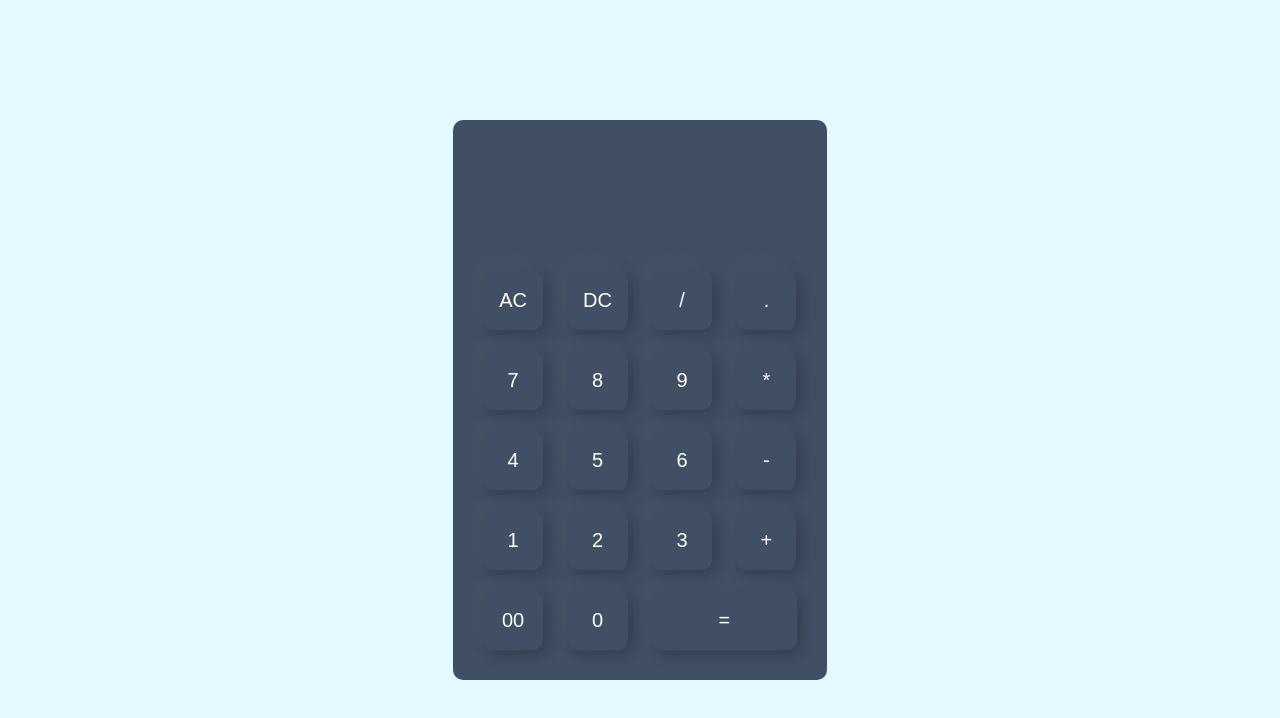
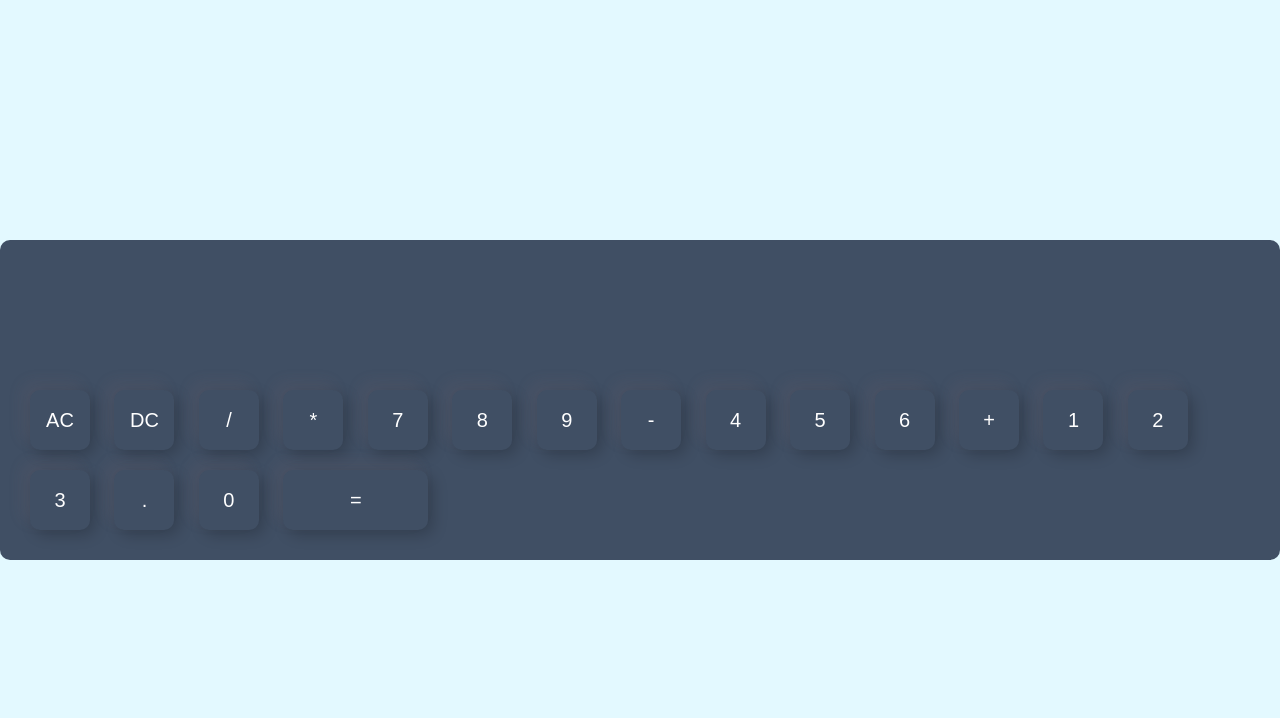
Before and after one commit to suptoo/Simple-Calculator, a plain HTML site: page index.html in a window 1280 px wide. Drawn offline with Linux system fonts and the light colour scheme.

Commit message:
Update index.html

```diff
--- a/index.html
+++ b/index.html
@@ -13,35 +13,28 @@
                 <div class="display">
                     <input type="text" name="display" id="display">
                 </div>
-                <div>
                 <input type="button" value="AC" onclick="calc.display.value = ''">
                 <input type="button" value="DC" onclick="calc.display.value = calc.display.value.slice(0, -1)">
                 <input type="button" value="/" onclick="calc.display.value += '/'">
-                    <input type="button" value="." onclick="calc.display.value += '.'">
-                </div>
-                <div>
+                <input type="button" value="*" onclick="calc.display.value += '*'">
+
                 <input type="button" value="7" onclick="calc.display.value += '7'">
                 <input type="button" value="8" onclick="calc.display.value += '8'">
                 <input type="button" value="9" onclick="calc.display.value += '9'">
-                    <input type="button" value="*" onclick="calc.display.value += '*'">
-                </div>
-                <div>
+                <input type="button" value="-" onclick="calc.display.value += '-'">
+
                 <input type="button" value="4" onclick="calc.display.value += '4'">
                 <input type="button" value="5" onclick="calc.display.value += '5'">
                 <input type="button" value="6" onclick="calc.display.value += '6'">
-                    <input type="button" value="-" onclick="calc.display.value += '-'">
-                </div>
-                <div>
+                <input type="button" value="+" onclick="calc.display.value += '+'">
+
                 <input type="button" value="1" onclick="calc.display.value += '1'">
                 <input type="button" value="2" onclick="calc.display.value += '2'">
                 <input type="button" value="3" onclick="calc.display.value += '3'">
-                    <input type="button" value="+" onclick="calc.display.value += '+'">
-                </div>
-                <div>
-                    <input type="button" value="00" onclick="calc.display.value += '0'">
-                    <input type="button" value="0" onclick="calc.display.value += '0'">
+                <input type="button" value="." onclick="calc.display.value += '.'">
+
+                <input type="button" value="0" class="zero" onclick="calc.display.value += '0'">
                 <input type="button" value="=" class="equal" onclick="calc.display.value = eval(calc.display.value)">
-                </div>
             </form>
         </div>
     </div>
```
Lines whose indentation alone changed are shown as unchanged.
